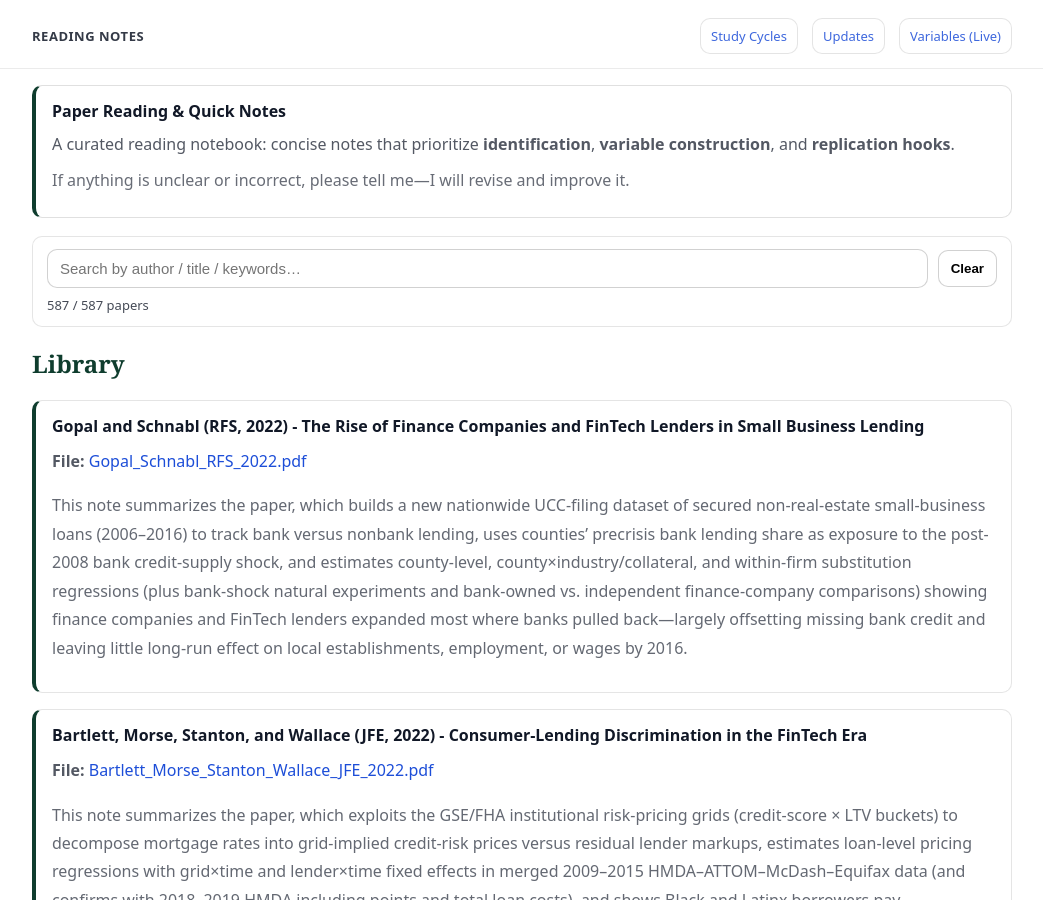
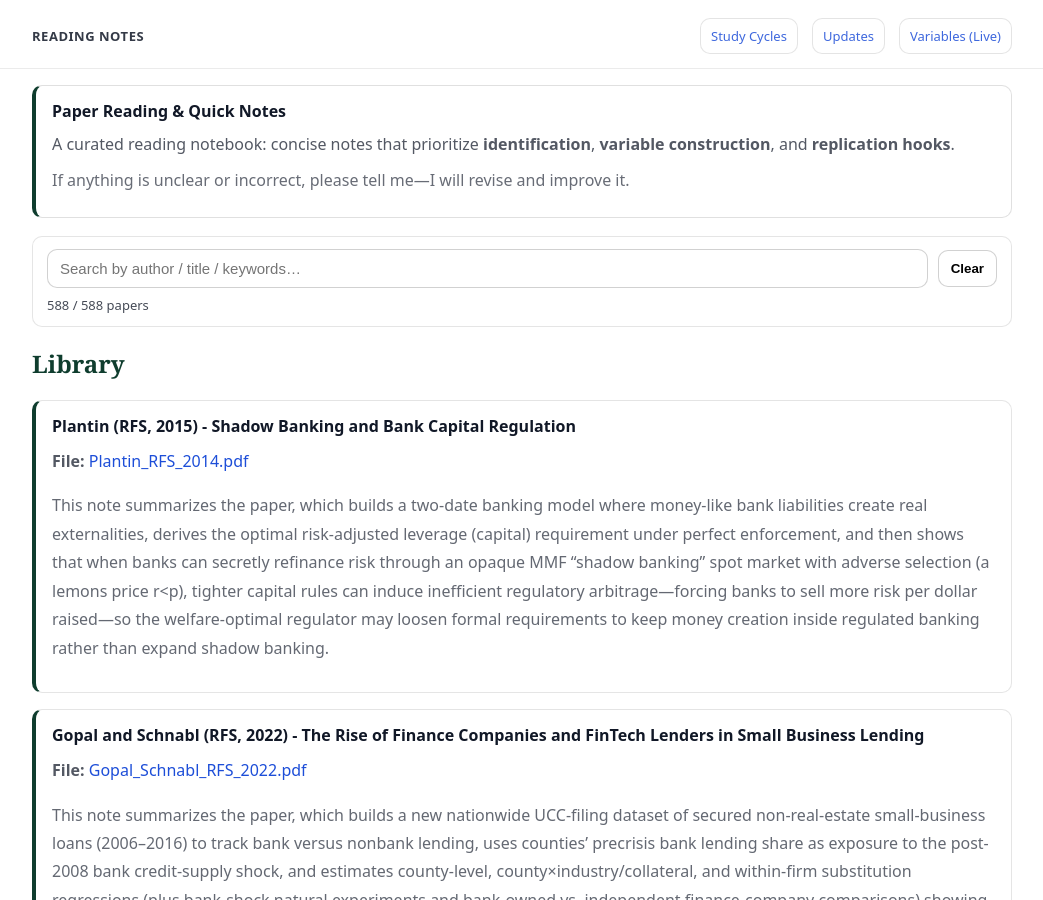
Before and after one commit to yaxinzn/study-archive, a Jekyll site: the page built from reading/index.md, in a window 1280 px wide and 900 px high. Shown: the whole window, without its empty margins (118-1161 px from the left). Built offline with Jekyll 4.4.1, drawn with Linux system fonts in a browser that asks for light colours.

Commit message:
Reading: add/update Plantin_RFS_2014.pdf

```diff
--- a/_data/reading.yml
+++ b/_data/reading.yml
@@ -1,3 +1,7 @@
+- title: "Plantin (RFS, 2015) - Shadow Banking and Bank Capital Regulation"
+  file: "Plantin_RFS_2014.pdf"
+  desc: "This note summarizes the paper, which builds a two-date banking model where money-like bank liabilities create real externalities, derives the optimal risk-adjusted leverage (capital) requirement under perfect enforcement, and then shows that when banks can secretly refinance risk through an opaque MMF “shadow banking” spot market with adverse selection (a lemons price r<p), tighter capital rules can induce inefficient regulatory arbitrage—forcing banks to sell more risk per dollar raised—so the welfare-optimal regulator may loosen formal requirements to keep money creation inside regulated banking rather than expand shadow banking."
+
 - title: "Gopal and Schnabl (RFS, 2022) - The Rise of Finance Companies and FinTech Lenders in Small Business Lending"
   file: "Gopal_Schnabl_RFS_2022.pdf"
   desc: "This note summarizes the paper, which builds a new nationwide UCC-filing dataset of secured non-real-estate small-business loans (2006–2016) to track bank versus nonbank lending, uses counties’ precrisis bank lending share as exposure to the post-2008 bank credit-supply shock, and estimates county-level, county×industry/collateral, and within-firm substitution regressions (plus bank-shock natural experiments and bank-owned vs. independent finance-company comparisons) showing finance companies and FinTech lenders expanded most where banks pulled back—largely offsetting missing bank credit and leaving little long-run effect on local establishments, employment, or wages by 2016."
```
Also changed, not shown: 1 other file.
